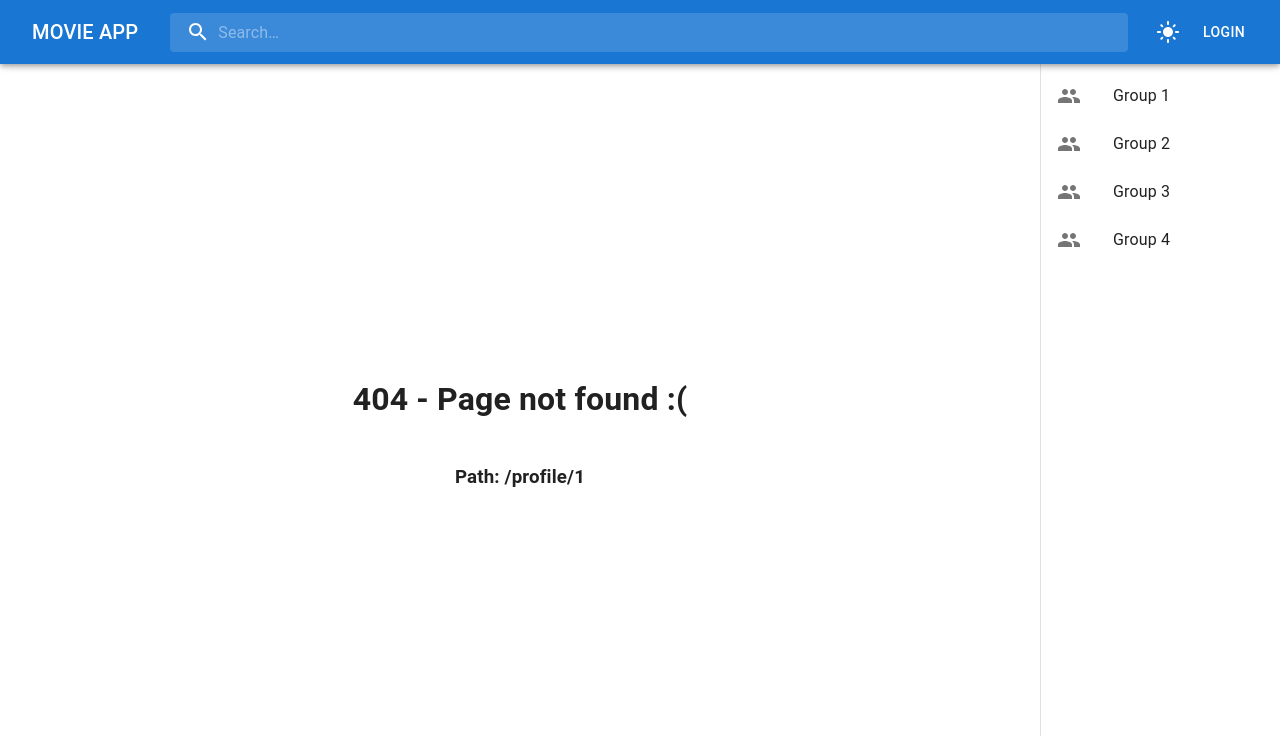
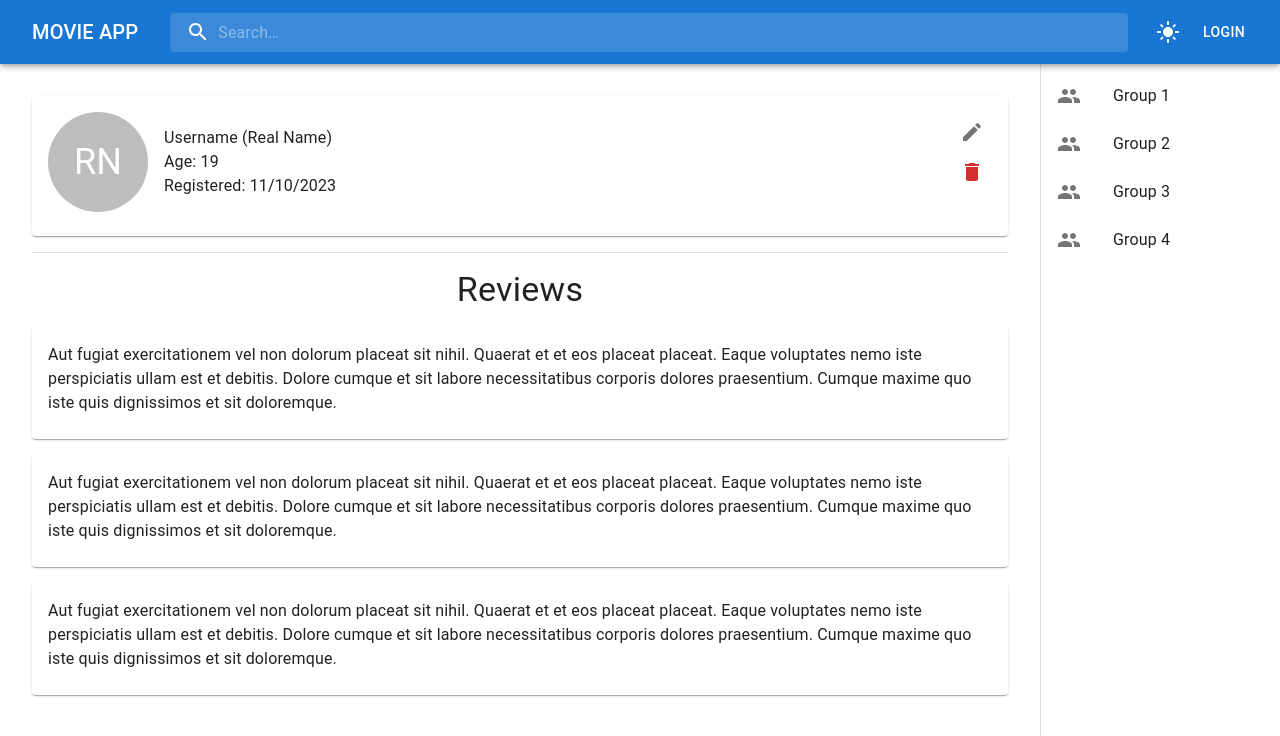
Before and after one commit to TVT22-19/movie-app-frontend, a React (Vite) app: page /movie-app-frontend/profile/1 in a window 1280 px wide. Before the commit this address had no page. Shown: the top 736 px of the page. Built offline with nearby package versions, Linux system fonts and the light colour scheme.

Commit message:
Added profile page #6

```diff
--- a/src/App.tsx
+++ b/src/App.tsx
@@ -6,6 +6,7 @@ import RegisterPage from "./pages/RegisterPage.tsx";
 import NotFoundPage from "./pages/NotFoundPage.tsx";
 import {AuthProvider, useAuth} from "./hooks/useAuth.tsx";
 import {ThemeSwitchProvider} from "./hooks/useThemeSwitch.tsx";
+import ProfilePage from "./pages/ProfilePage.tsx";
 
 export default function App() {
 
@@ -23,6 +24,8 @@ export default function App() {
                                 <Route path="login" element={<LoginPage/>}/>
                                 <Route path="register" element={<RegisterPage/>}/>
 
+                                <Route path="profile/:id" element={<ProfilePage/>}/>
+
                                 <Route path="*" element={<NotFoundPage/>}/>
                             </Route>
                         ), {
--- /dev/null
+++ b/src/pages/ProfilePage.tsx
@@ -0,0 +1,50 @@
+import {Avatar, Card, CardContent, Divider, IconButton, Stack, Typography} from "@mui/material";
+import {Navigate, useParams} from "react-router-dom";
+import {Delete, Edit,} from "@mui/icons-material";
+
+export default function ProfilePage() {
+
+    const profileId = Number(useParams().id)
+    if (Number.isNaN(profileId)) return <Navigate to="/page-not-found"/>
+
+    return (
+        <Stack spacing={2}>
+            <Card>
+                <CardContent>
+                    <Stack spacing={2} direction="row">
+                        <Avatar sx={{
+                            fontSize: 36,
+                            width: 100,
+                            height: 100
+                        }}>RN</Avatar>
+                        <Stack alignSelf="center" flexGrow={1}>
+                            <Typography>Username (Real Name)</Typography>
+                            <Typography>Age: 19</Typography>
+                            <Typography>Registered: {new Date().toLocaleDateString()}</Typography>
+                        </Stack>
+                        <Stack>
+                            <IconButton>
+                                <Edit/>
+                            </IconButton>
+                            <IconButton>
+                                <Delete color="error"/>
+                            </IconButton>
+                        </Stack>
+                    </Stack>
+                </CardContent>
+            </Card>
+            <Divider/>
+            <Typography variant="h4" textAlign="center">Reviews</Typography>
+            {[1, 2, 3].map(() =>
+                <Card>
+                    <CardContent>
+                        Aut fugiat exercitationem vel non dolorum placeat sit nihil. Quaerat et et eos placeat placeat.
+                        Eaque voluptates nemo iste perspiciatis ullam est et debitis. Dolore cumque et sit labore
+                        necessitatibus corporis dolores praesentium. Cumque maxime quo iste quis dignissimos et sit
+                        doloremque.
+                    </CardContent>
+                </Card>
+            )}
+        </Stack>
+    )
+}
```
